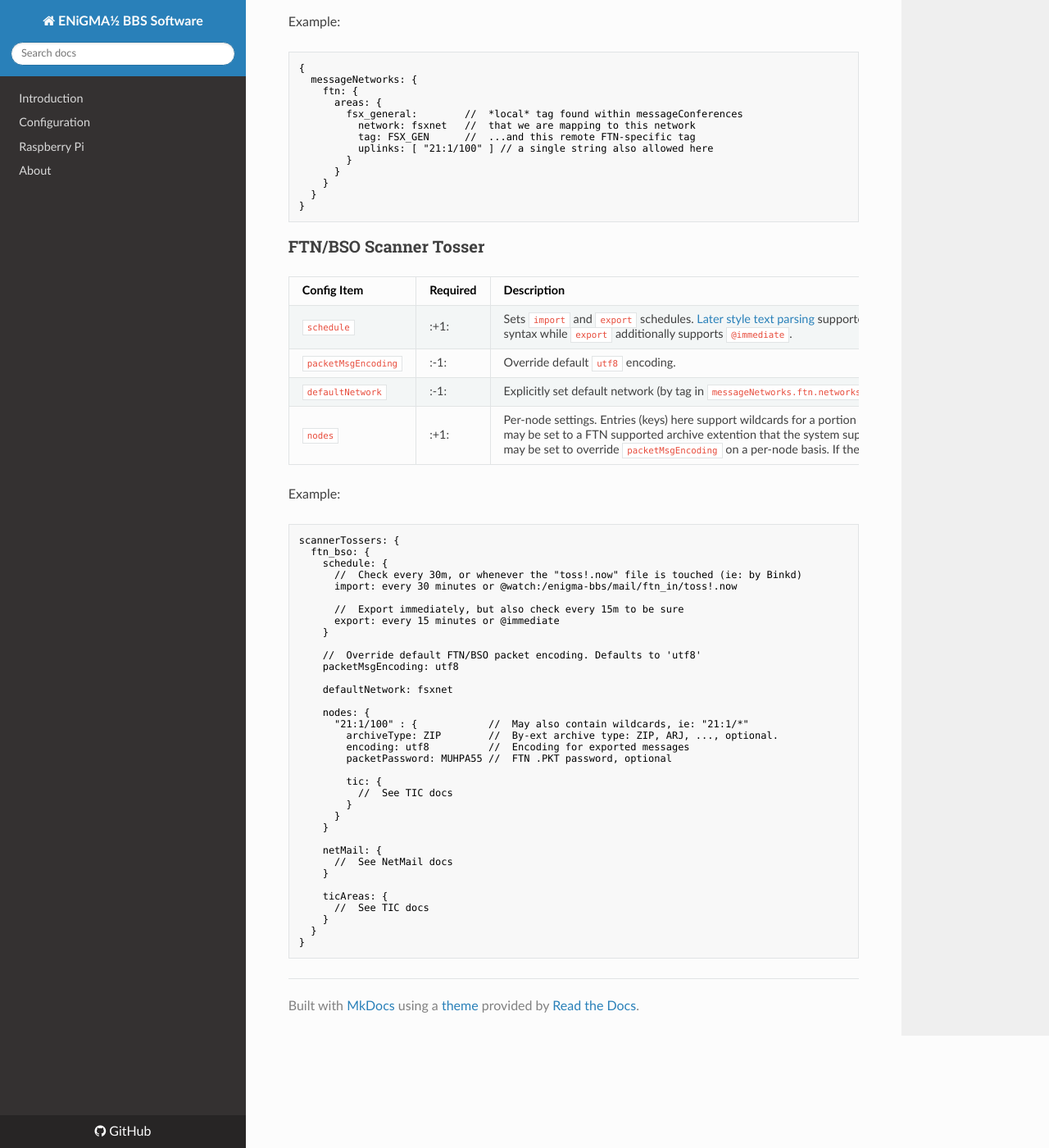
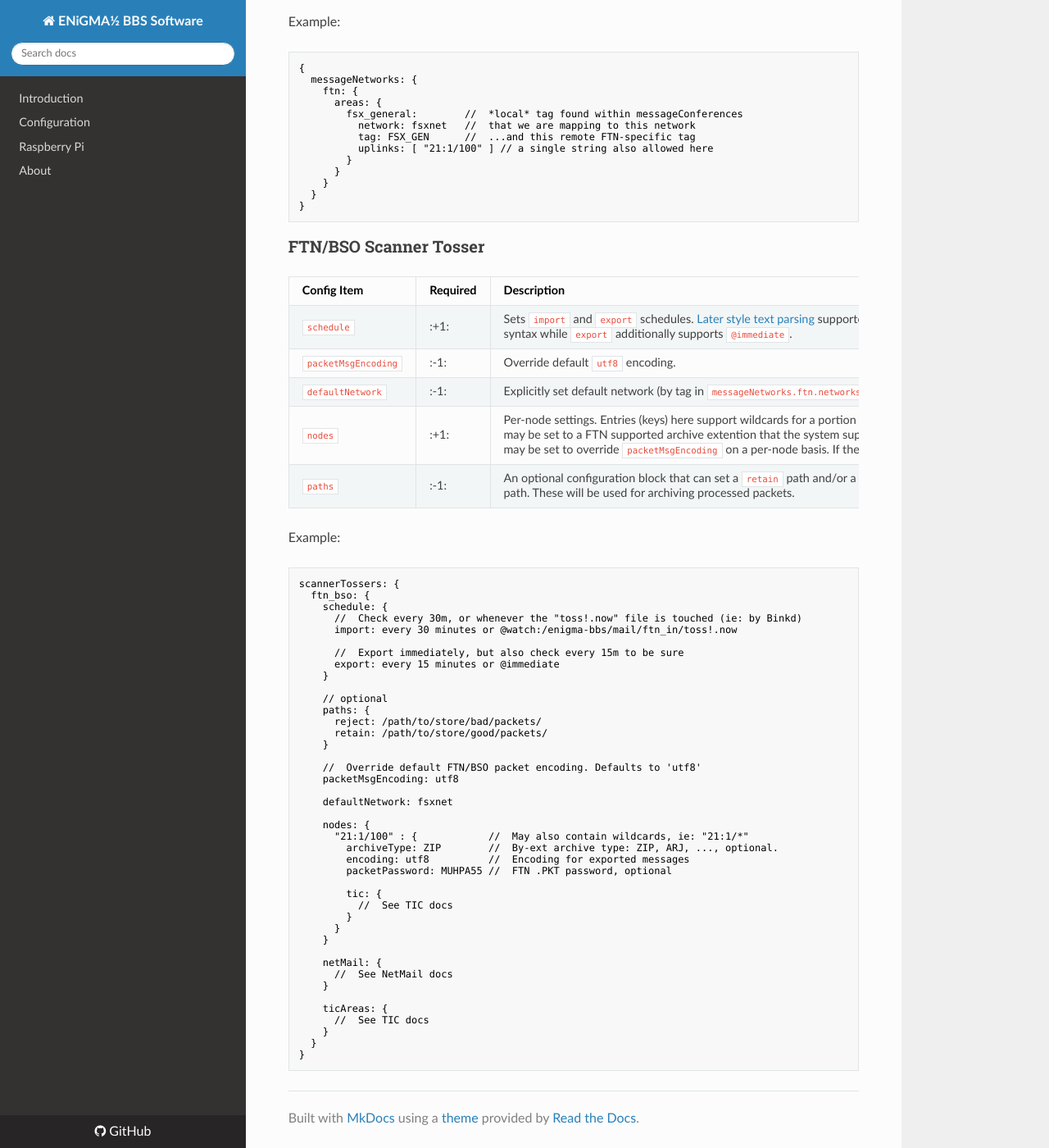
Before and after one commit to NuSkooler/enigma-bbs, an MkDocs documentation site: the page built from docs/messageareas/message-networks.md, in a window 1280 px wide and 1400 px high, scrolled down 1355 px. Shown: the whole window at 82% size. Built offline with MkDocs 1.6.1, drawn with Linux system fonts in a browser that asks for light colours; nearby versions of some CDN libraries; old or Windows-style settings are respelled for this version of MkDocs.

Commit message:
Better reject/retain notes

````diff
--- a/docs/messageareas/message-networks.md
+++ b/docs/messageareas/message-networks.md
@@ -72,6 +72,7 @@ Example:
 | `packetMsgEncoding` | :-1: | Override default `utf8` encoding.
 | `defaultNetwork`       | :-1:     | Explicitly set default network (by tag in `messageNetworks.ftn.networks`). If not set, the first found is used.   |
 | `nodes`   | :+1:     | Per-node settings. Entries (keys) here support wildcards for a portion of the FTN-style address (e.g.: `21:1/*`). `archiveType` may be set to a FTN supported archive extention that the system supports (TODO); if unset, only .PKT files are produced. `encoding` may be set to override `packetMsgEncoding` on a per-node basis. If the node requires a packet password, set `packetPassword`  |
+| `paths` | :-1: | An optional configuration block that can set a `retain` path and/or a `reject` path. These will be used for archiving processed packets. |
 
 Example:
 ```hjson
@@ -83,6 +84,12 @@ scannerTossers: {
 
       //  Export immediately, but also check every 15m to be sure
       export: every 15 minutes or @immediate
+    }
+
+    // optional
+    paths: {
+      reject: /path/to/store/bad/packets/
+      retain: /path/to/store/good/packets/
     }
 
     //  Override default FTN/BSO packet encoding. Defaults to 'utf8'
````
